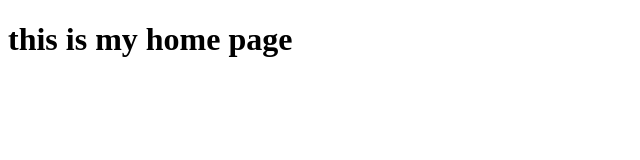
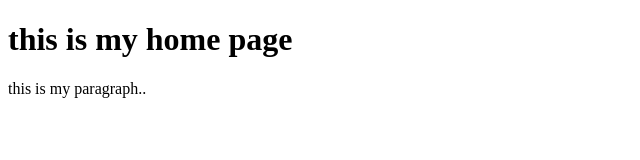
Before and after one commit to sarfarazahmeda9/PetPooja, a plain HTML site: page home.html in a window 1280 px wide. Shown: the whole page, without its empty margins (0-640 px from the left). Drawn offline with Linux system fonts and the light colour scheme.

Commit message:
new commit

```diff
--- a/home.html
+++ b/home.html
@@ -7,5 +7,6 @@
 </head>
 <body>
     <h1> this is my home page</h1>
+    <p>this is my paragraph..</p>
 </body>
 </html>
```
